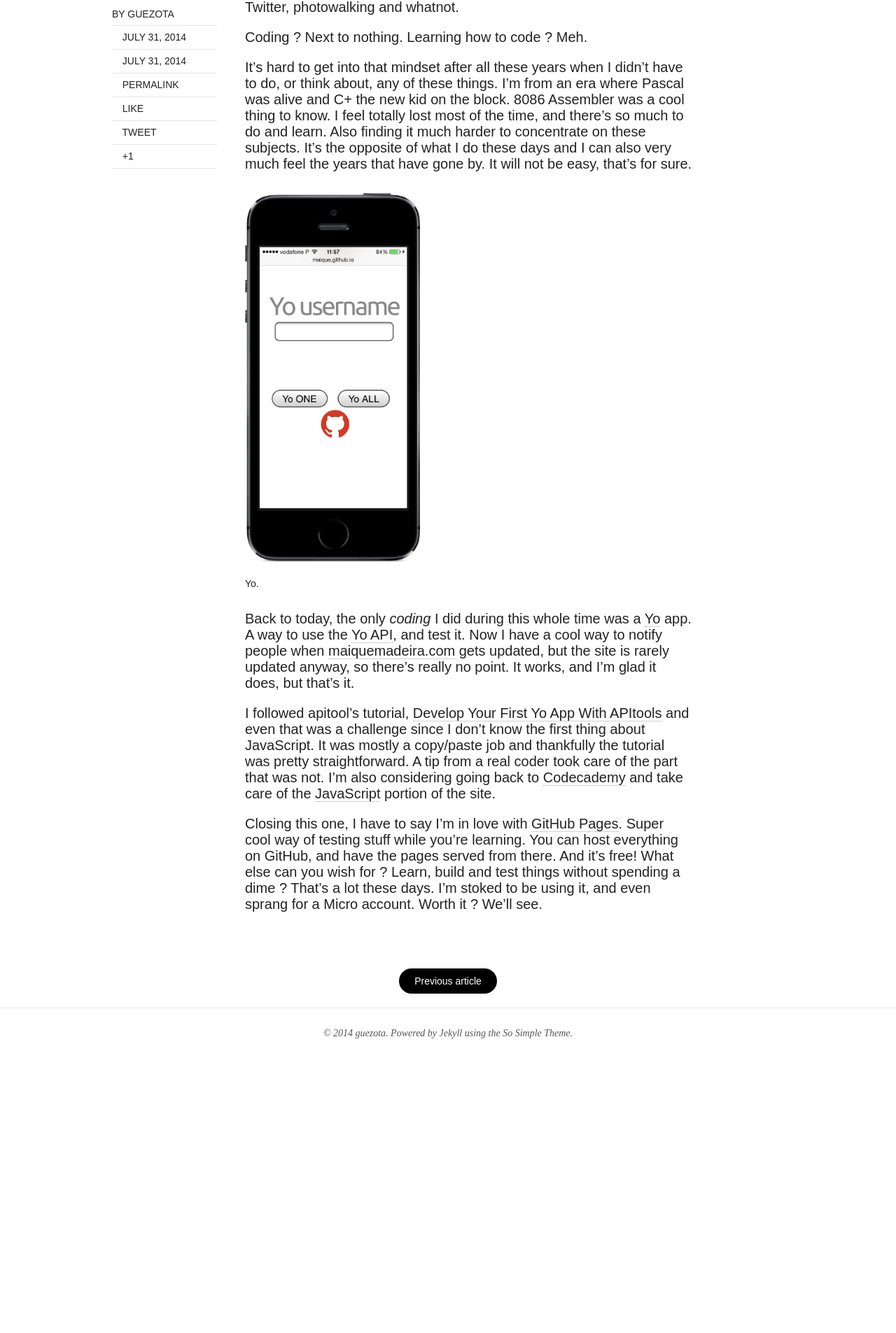
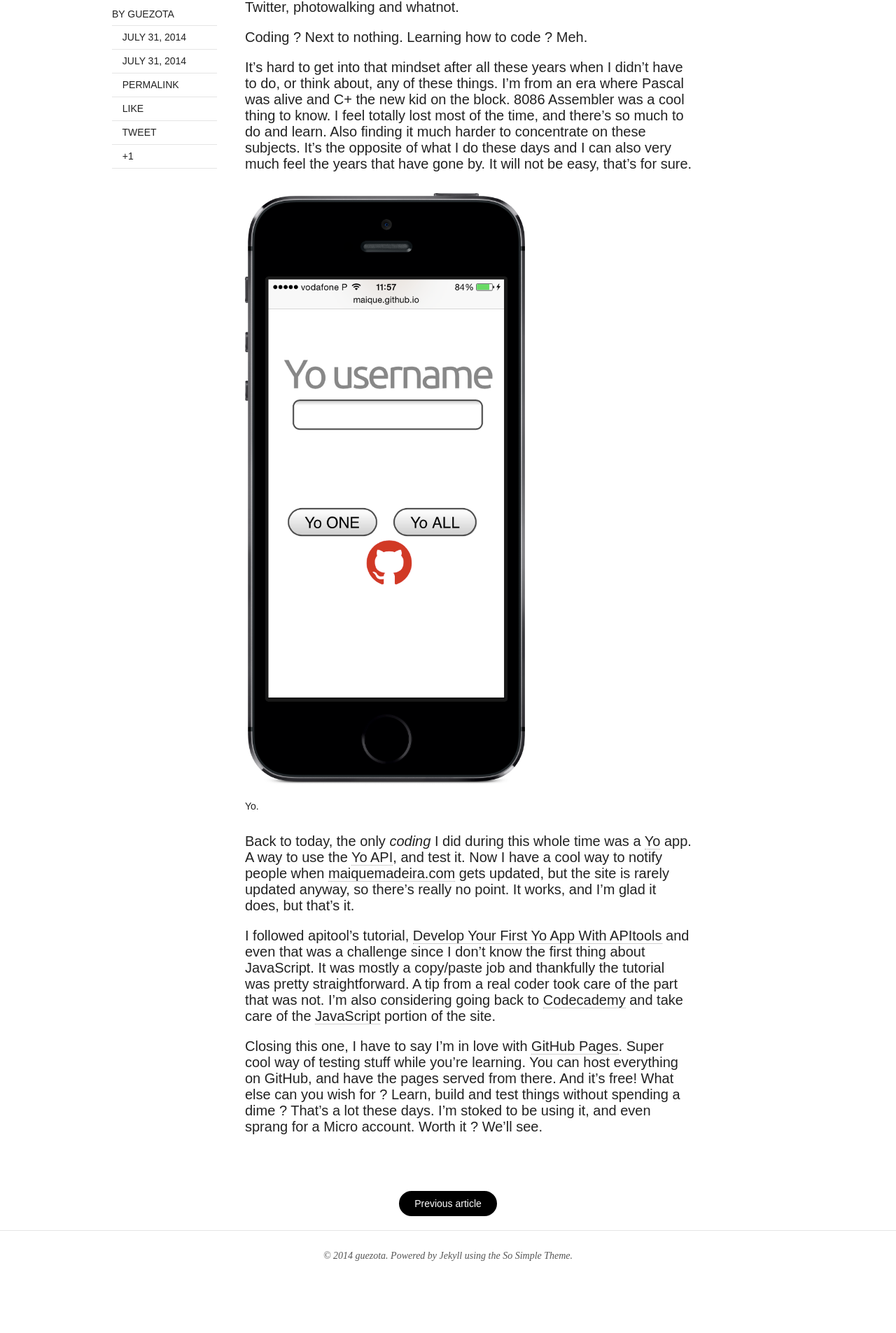
Before and after one commit to guezota/guezota.github.io, a Jekyll site: the page built from _posts/2014-07-31-vacaciones-coding.md, in a window 1280 px wide. Shown: the part 742-2647 px from the top of the page at 70% size. Built offline with Jekyll 4.4.1, drawn with Linux system fonts in a browser that asks for light colours; nearby versions of some CDN libraries; before the commit the page ends 2329 px from its top, so only the background shows below that.

Commit message:
Changed image size
Oops!

```diff
--- a/_posts/2014-07-31-vacaciones-coding.md
+++ b/_posts/2014-07-31-vacaciones-coding.md
@@ -21,7 +21,7 @@ Coding ? Next to nothing. Learning how to code ? Meh.
 It's hard to get into that mindset after all these years when I didn't have to do, or think about, any of these things. I'm from an era where Pascal was alive and C+ the new kid on the block. 8086 Assembler was a cool thing to know. I feel totally lost most of the time, and there's so much to do and learn. Also finding it much harder to concentrate on these subjects. It's the opposite of what I do these days and I can also very much feel the years that have gone by. It will not be easy, that's for sure.
 
 <figure>
-  <img src="http://guezota.github.com/images/Yo02.png" alt="image" width="250"/>
+  <img src="http://guezota.github.com/images/Yo02.png" alt="image" width="400"/>
   <figcaption><a href="http://www.justyo.co">Yo.</a></figcaption>
 </figure>
 
```
